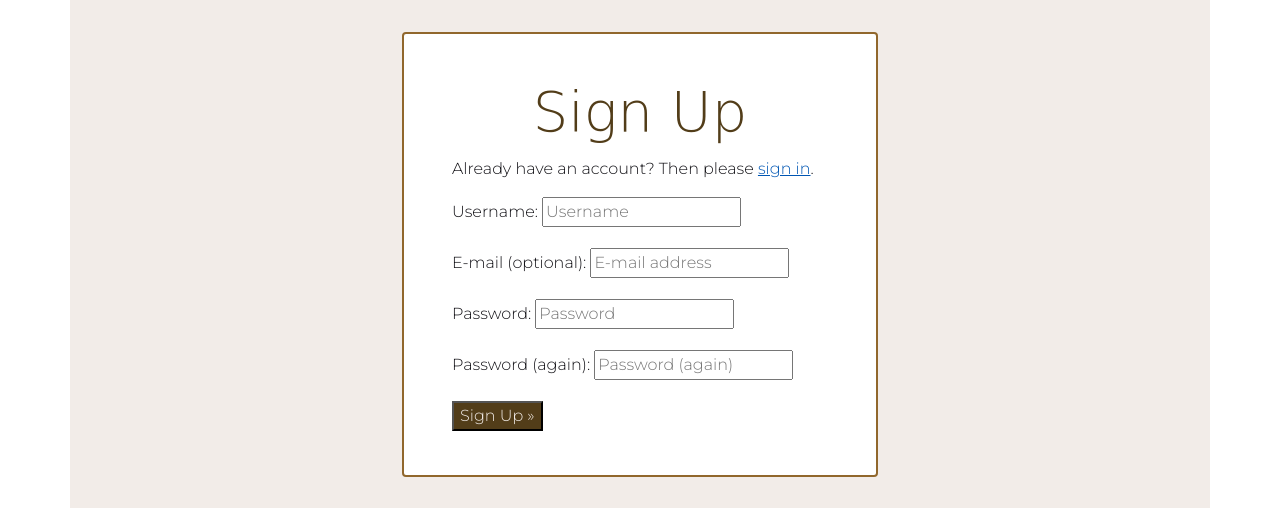
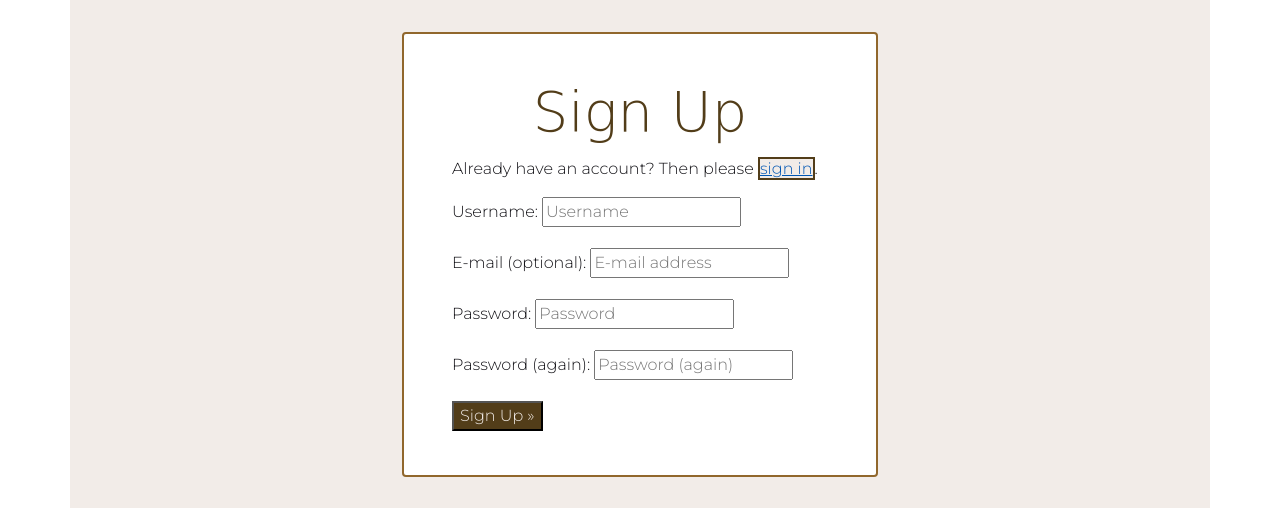
Before and after one commit to ip69719/ci-portfolio-four, a Django app: page /accounts/signup/ in a window 1280 px wide, with the pointer over the restyled element. Shown: the part 56-564 px from the top of the page. Run offline with Django 3.2, Linux system fonts and the light colour scheme; some libraries are stand-ins or nearby versions; some web fonts are replaced.

Commit message:
style: change the style of a button on hover on user profile page

```diff
--- a/static/css/style.css
+++ b/static/css/style.css
@@ -92,6 +92,11 @@ body {
     color: #f2ece8;
 }
 
+.card a:hover {
+    background-color: #f2ece8;
+    border: 2px solid #523D19;
+  }
+
 
 
 /* --------------------------Media Queries */
```
